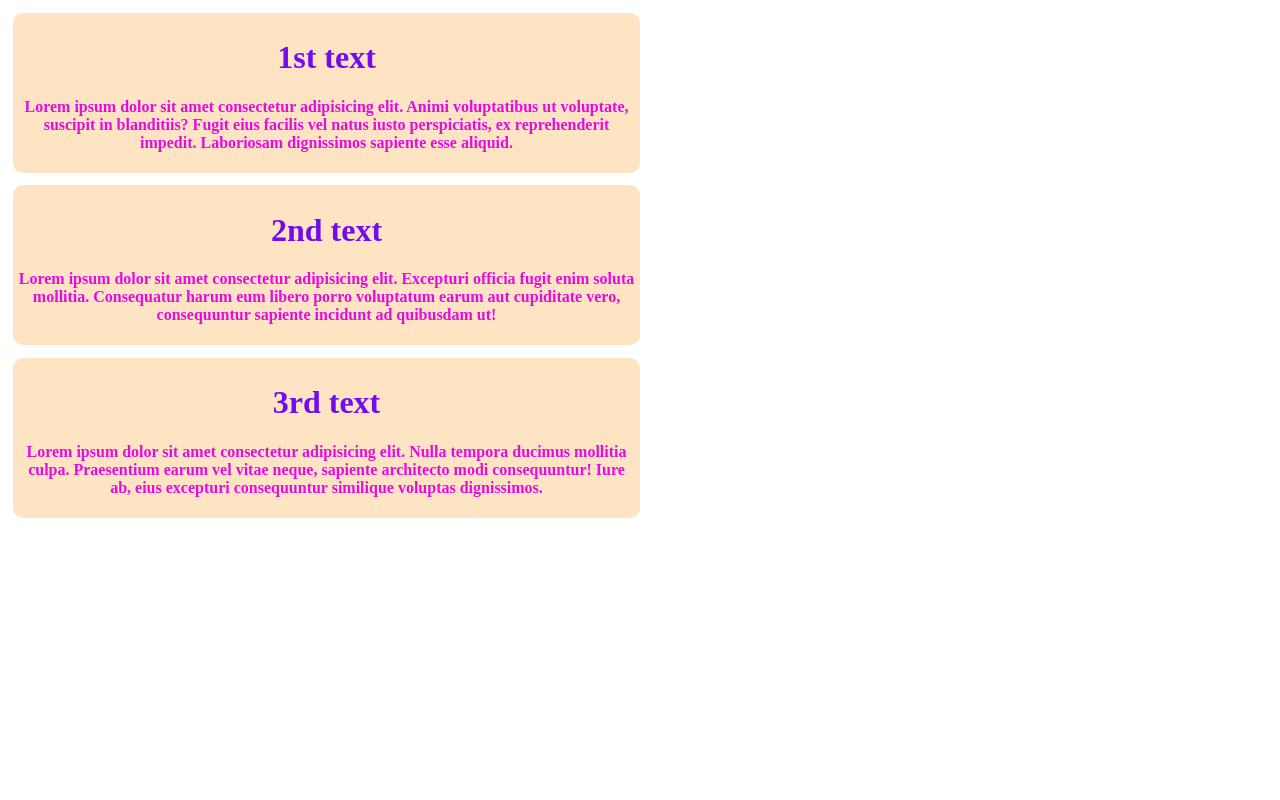
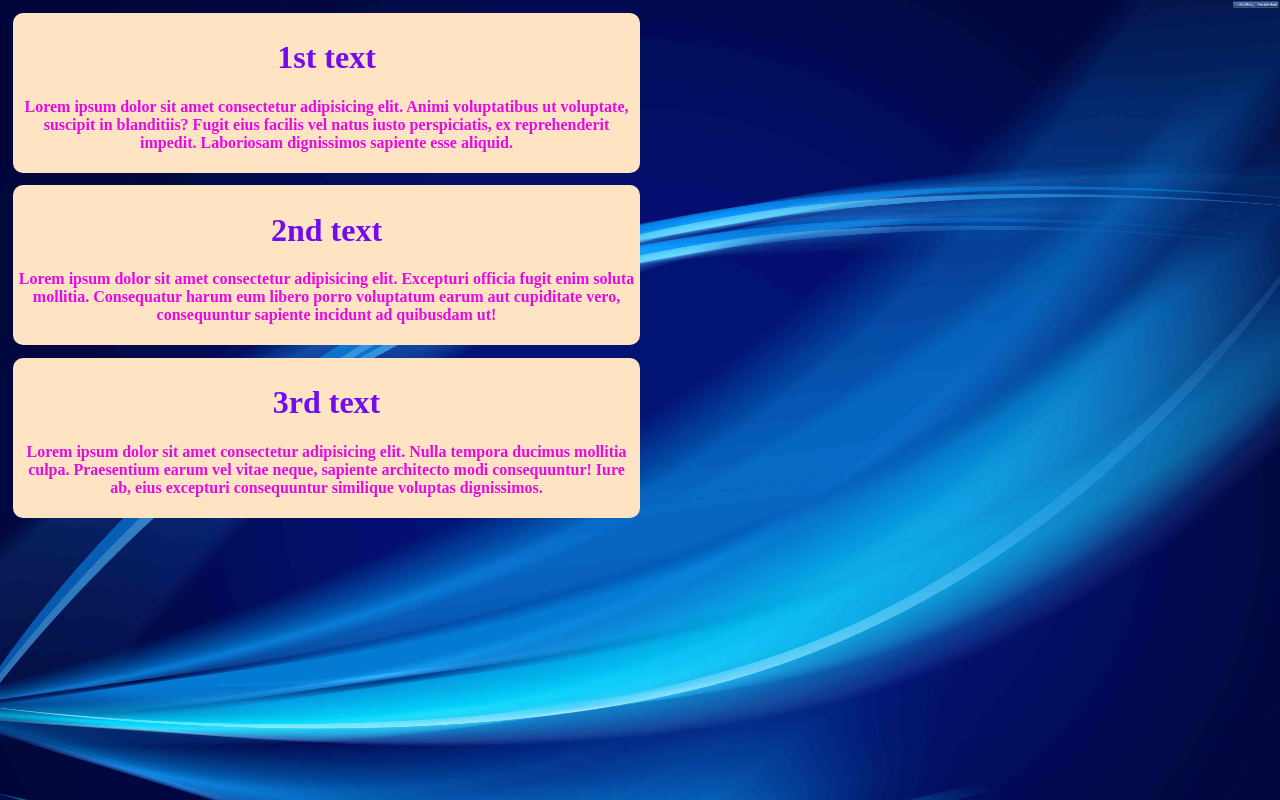
Before and after one commit to Ma-Ruman/my-fast-repo, a plain HTML site: page index.html in a window 1280 px wide. Drawn offline with Linux system fonts and the light colour scheme.

Commit message:
Added photo

```diff
--- a/assets/style.css
+++ b/assets/style.css
@@ -1,6 +1,11 @@
 
 body{
-    background-color: #ffffff;
+    background-image: url('/img/unnamed.png') ;
+    background-repeat: no-repeat;
+    background-size: cover;
+    background-attachment: fixed;
+
+
 }
 h1{
     color: rgb(114, 12, 239);
```
Also changed, not shown: img/unnamed.png (added).
